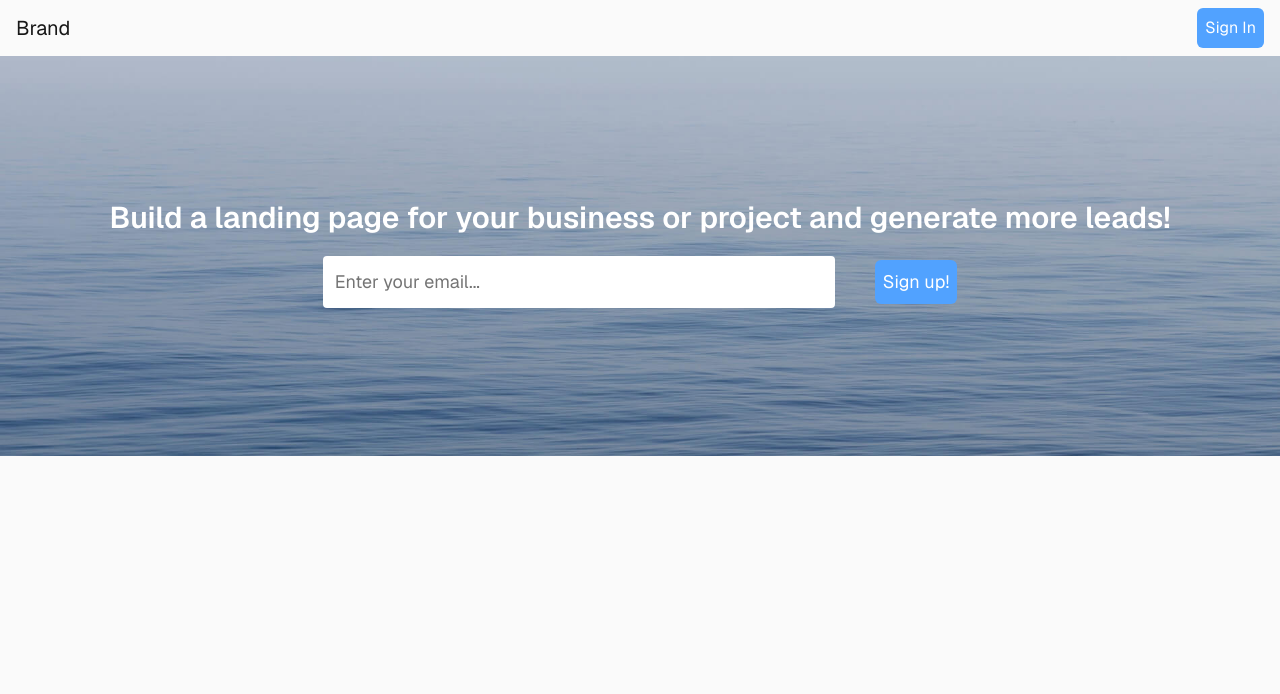
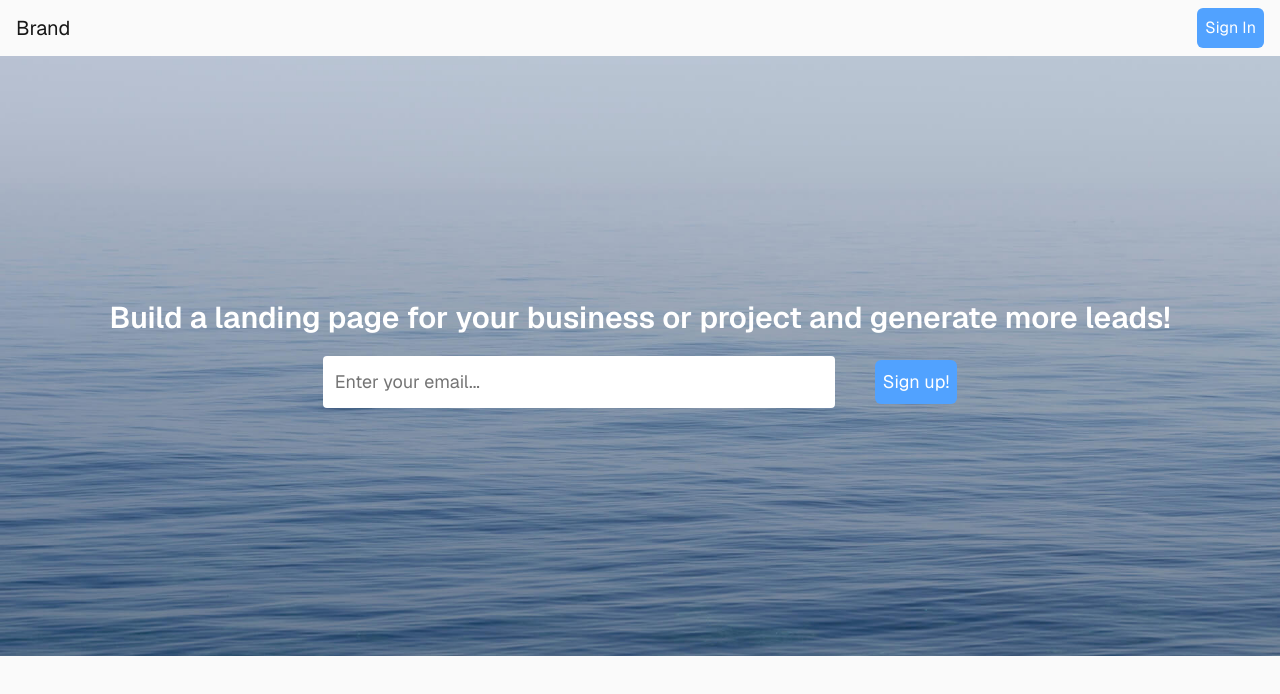
Before and after one commit to Jas-creator-31/bootstrap-studio-landing-page, a Next.js app: page / in a window 1280 px wide. Shown: the top 694 px of the page. Built offline with nearby package versions, Linux system fonts and the light colour scheme.

Commit message:
fix: extanded image hiegth

```diff
--- a/src/app/components/Header.tsx
+++ b/src/app/components/Header.tsx
@@ -9,7 +9,7 @@ export default function Header() {
   return (
     <header // main header element that holds all the other elements for the components
       className={cn(
-        "relative min-h-100 max-h-150 w-full",
+        "relative h-150 w-full",
         "flex flex-col justify-center items-center",
         "p-2",
       )}
@@ -18,7 +18,7 @@ export default function Header() {
         src={bgMainImg}
         fill
         alt="bg image"
-        className={cn("w-screen max-h-170 z-0", "object-cover")}
+        className={cn("w-screen z-0", "object-cover")}
       />
       <div // the content container for the header section
         className={cn(
```
